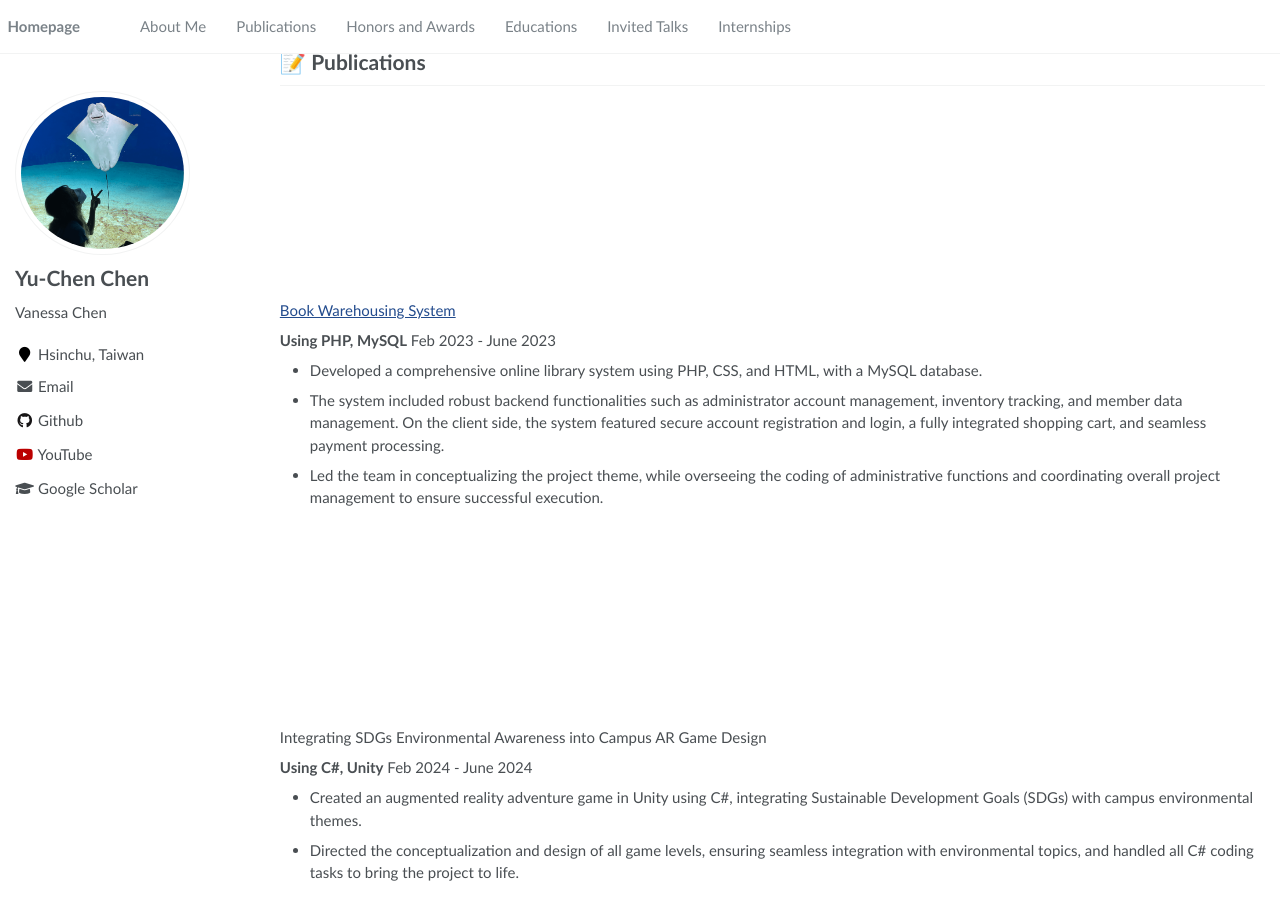
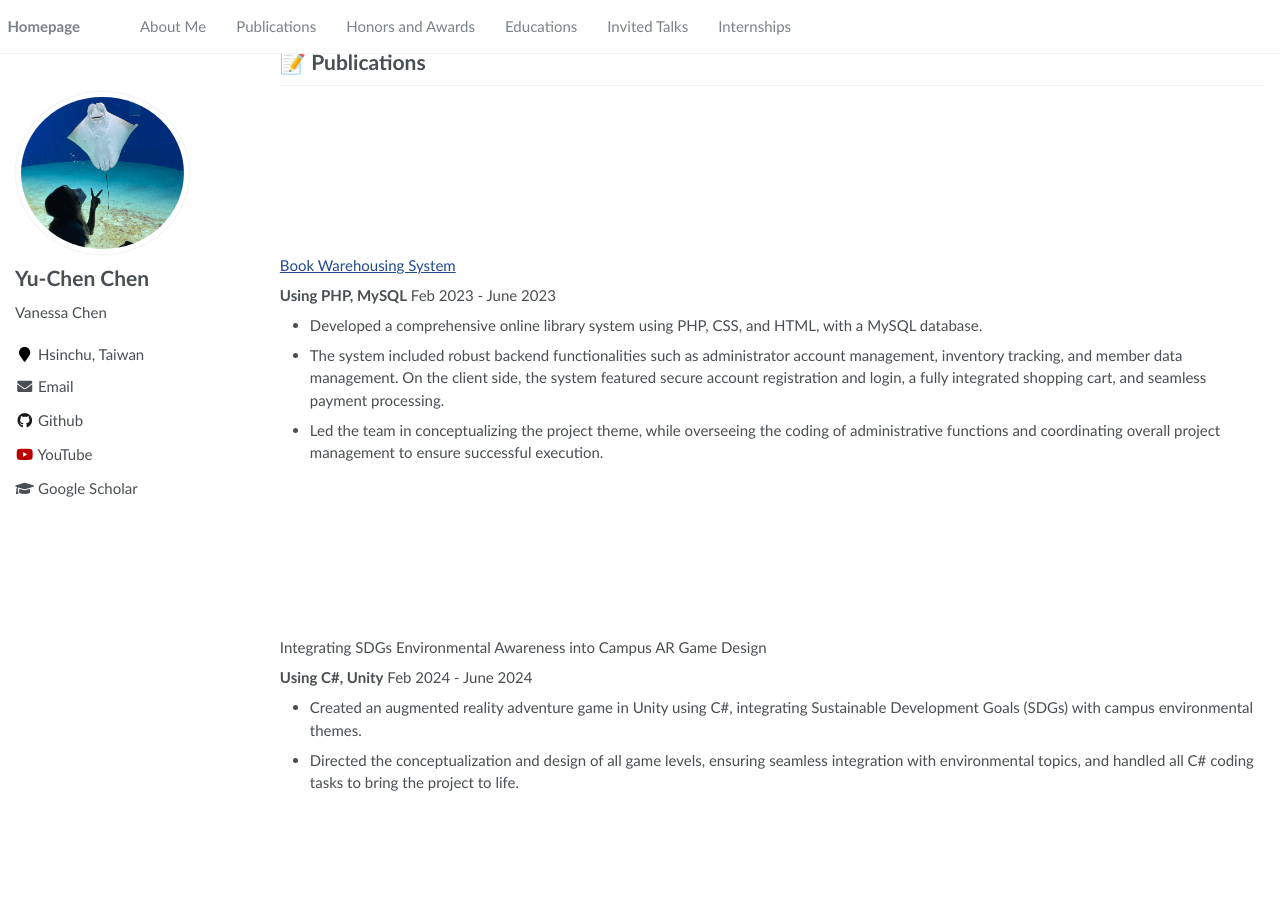
Before and after one commit to chenyzzn/chenyzzn.github.io, a Jekyll site: the page built from _pages/about.md, in a window 1280 px wide and 900 px high, scrolled down 891 px. Built offline with Jekyll 4.4.1, drawn with Linux system fonts in a browser that asks for light colours.

Commit message:
Update about.md

```diff
--- a/_pages/about.md
+++ b/_pages/about.md
@@ -37,7 +37,7 @@ I love experimenting with new AI applications and diving into the latest tools a
 # 📝 Publications
 <br /><br /><br />
 <br /><br /><br />
-<br /><br /><br />
+<br />
 [Book Warehousing System]((https://github.com/chenyzzn/BookWarehousingSystem))
 
 **Using PHP, MySQL**
@@ -48,7 +48,7 @@ Feb 2023 - June 2023
 
 <br /><br /><br />
 <br /><br /><br />
-<br /><br /><br />
+<br />
 Integrating SDGs Environmental Awareness into Campus AR Game Design
 
 **Using C#, Unity**
```
